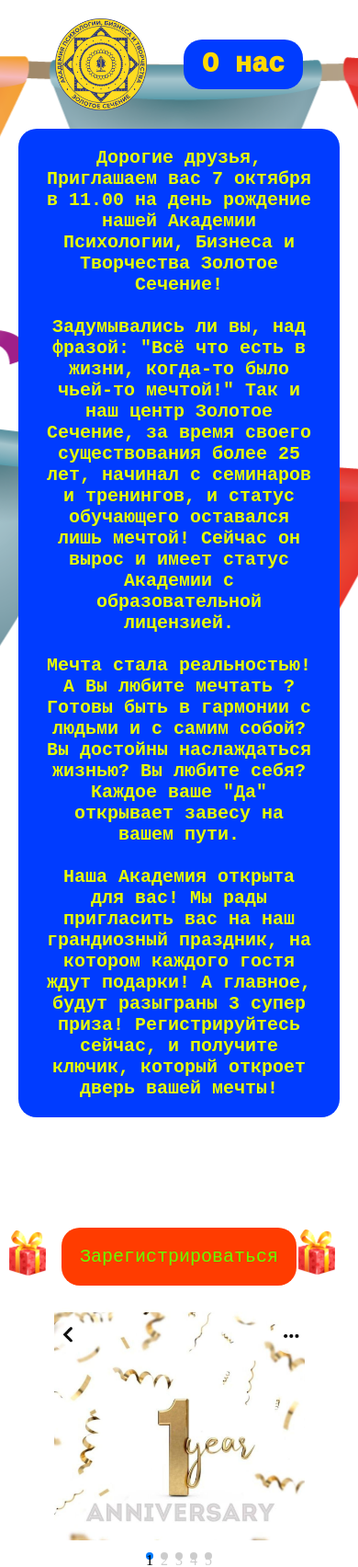
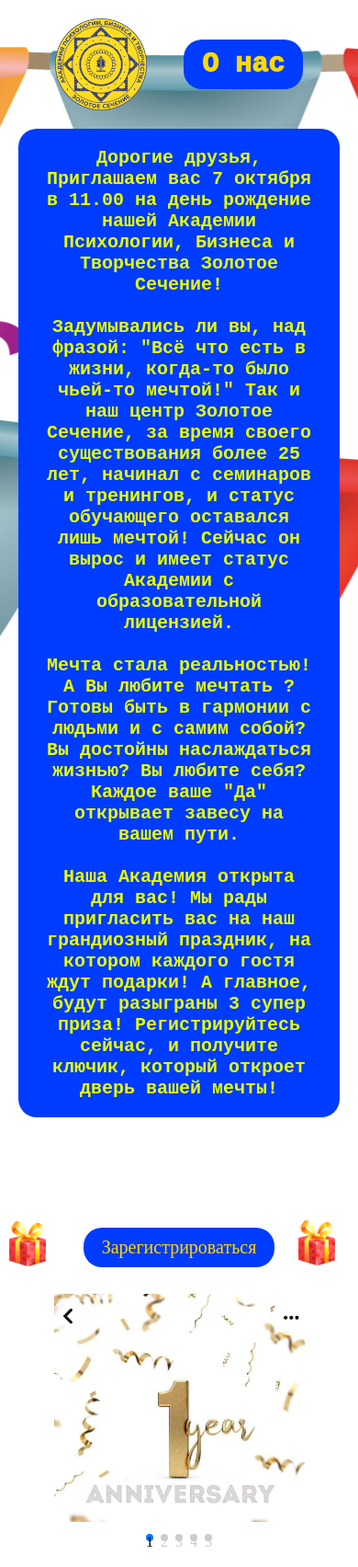
Before and after one commit to suralokin123/LandingAcademy, a PHP site: page /index.html in a window 390 px wide. Shown: the top 1704 px of the page at 92% size. Run offline with PHP 8.4, Linux system fonts and the light colour scheme.

Commit message:
Обновил код

```diff
--- a/index.html
+++ b/index.html
@@ -47,11 +47,11 @@
 
         <!-- Кнопка для открытия модального окна -->
         <div class="forma__wrapper container">
-          <button class="forma__button" onclick="openModal()">Зарегистрироваться</button>
+        <a class="forma__button1" href="mailto:sectiodivina@mail.ru">Зарегистрироваться</a>
         </div>
 
     <!-- Модальное окно -->
-    <div id="myModal" class="modal">
+    <!-- <div id="myModal" class="modal">
         <div class="modal-content">
           <span class="close" onclick="closeModal()">&times;</span>
             <h2 class="forma">Регистрация</h2>
@@ -64,8 +64,8 @@
             </form>
         </div>
     </div>
+        !-->
 
-      <!-- Swiper -->
       <div class="present hidden">
         <img class="presents-present" src="./img/present.png" alt="">
         <img class="present-presents" src="./img/present.png" alt="">
--- a/style.css
+++ b/style.css
@@ -74,7 +74,7 @@ img {
 }
 
  /* Стили для модального окна */
- .modal {
+ /* .modal {
   display: none;
   position: fixed;
   z-index: 999;
@@ -122,29 +122,29 @@ img {
   color: black;
   text-decoration: none;
   cursor: pointer;
-}
+} */
 
  /* Стили для формы */
 
-.forma__wrapper {
+ .forma__wrapper {
   display: flex;
   justify-content: center;
   padding: 20px;
 }
 
- form {
+ /* form {
   display: flex;
   flex-direction: column;
   align-items: center;
   padding:70px;
-}
+} */
 
 .forma {
   display: flex;
   justify-content: center;
   color: #ff7300;
 }
-
+/*
 .forma__button {
   color: #66ff00;
   font-family: 'Courier New', Courier, monospace;
@@ -152,9 +152,9 @@ img {
   background: #ff3c00;
   padding: 20px;
   border-radius: 20px;
-}
+} */
 
-label {
+/* label {
   font-size:18px;
   margin-bottom: 10px;
 }
@@ -180,15 +180,23 @@ input[type="submit"] {
 
 input[type="submit"]:hover {
   background-color: #45a049;
-}
+} */
 
-button {
+/* button {
   background: transparent;
   border: 0;
   padding: 0;
   cursor: pointer;
   outline: 0;
   -webkit-appearance: none;
+} */
+
+.forma__button1 {
+  font-size: 40px;
+background: #003cff;
+padding: 10px 20px;
+color: #ffd900;
+border-radius: 20px;
 }
 
 
@@ -318,9 +326,13 @@ button {
     width:400px;
   }
 
+  .forma__button1 {
+    font-size: 20px;
+  }
+
 
   .forms {
-    width:350px;
+    width:300px;
     position: absolute;
     right:-30px;
   }
@@ -349,7 +361,7 @@ button {
   .presents-present {
   position: relative;
   width:40px;
-  bottom:80px;
+  bottom:70px;
   left:10px;
   }
 
@@ -357,6 +369,6 @@ button {
     position: relative;
     width:40px;
     left:325px;
-    bottom:130px;
+    bottom:120px;
   }
 }
```
